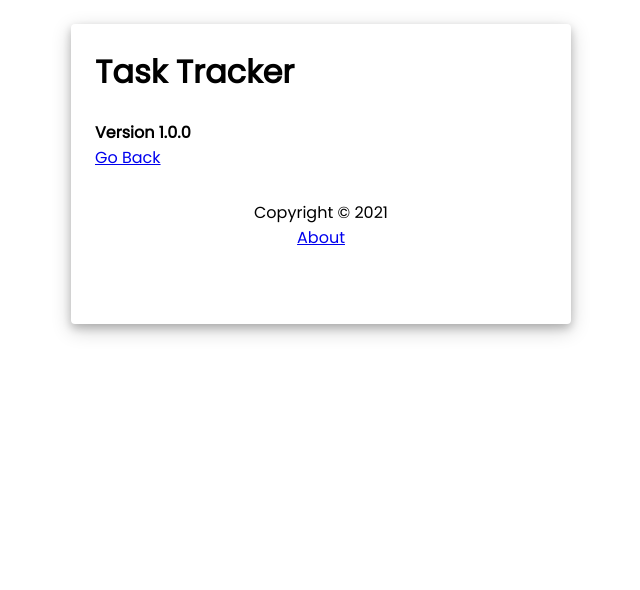
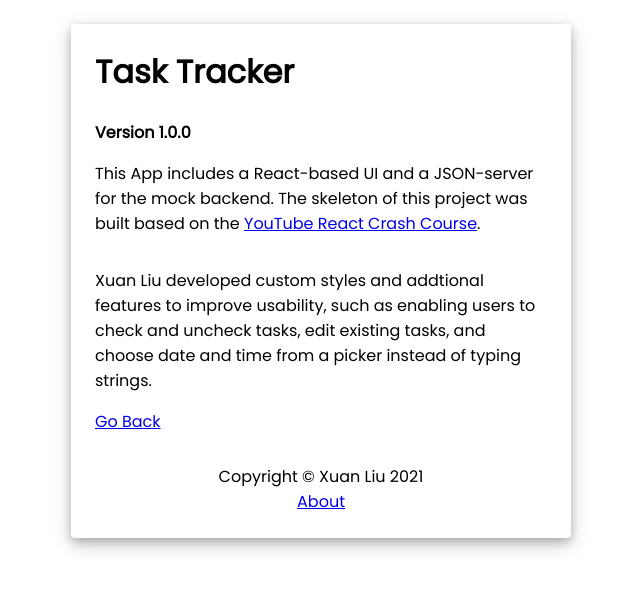
Before and after one commit to xuan6/react-task-tracker, a React (Create React App) app in the folder my-app/: page /about in a window 1280 px wide. Shown: the top 590 px of the page, without its empty margins (319-959 px from the left). Built offline with nearby package versions, Linux system fonts and the light colour scheme; data requests are answered from the project's data file.

Commit message:
updating about

```diff
--- a/my-app/src/components/About.js
+++ b/my-app/src/components/About.js
@@ -3,6 +3,9 @@ const About = () => {
     return (
         <div className='footer'>
             <h4>Version 1.0.0</h4>
+            <p>This App includes a React-based UI and a JSON-server for the mock backend. The skeleton of this project was built based on the <a href='https://www.youtube.com/watch?v=w7ejDZ8SWv8' rel='noreferrer' target='_blank'>YouTube React Crash Course</a>.</p>
+
+            <p>Xuan Liu developed custom styles and addtional features to improve usability, such as enabling users to check and uncheck tasks, edit existing tasks, and choose date and time from a picker instead of typing strings.</p>
             <Link to='/'>Go Back</Link>
         </div>
     )
--- a/my-app/src/components/Footer.js
+++ b/my-app/src/components/Footer.js
@@ -3,7 +3,7 @@ import {Link} from 'react-router-dom'
 const Footer = () => {
     return (
         <footer>
-            <p>Copyright &copy; 2021</p>
+            <p>Copyright &copy; Xuan Liu 2021</p>
             <Link to='/about'>About</Link>
         </footer>
     )
--- a/my-app/src/index.css
+++ b/my-app/src/index.css
@@ -195,6 +195,11 @@ footer {
   text-align: center;
 }
 
+.footer p{
+  padding-top: 1rem;
+  padding-bottom: 1rem;
+}
+
 form {
   padding: 1rem;
   box-shadow: 0 2px 4px 0 rgba(0, 0, 0, 0.1), 0 2px 10px 0 rgba(0, 0, 0, 0.1);
```
